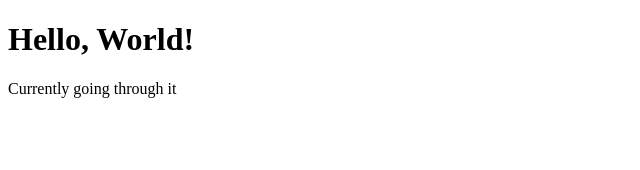
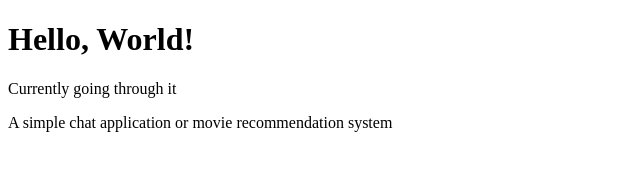
Before and after one commit to robert-melena/CS3338-first-project, a plain HTML site: page index.html in a window 1280 px wide. Shown: the whole page, without its empty margins (0-640 px from the left). Drawn offline with Linux system fonts and the light colour scheme.

Commit message:
Added final project idea

```diff
--- a/index.html
+++ b/index.html
@@ -8,5 +8,6 @@
 <body>
     <h1>Hello, World!</h1>
     <p>Currently going through it</p>
+    <p>A simple chat application or movie recommendation system </p>
 </body>
 </html>
```
